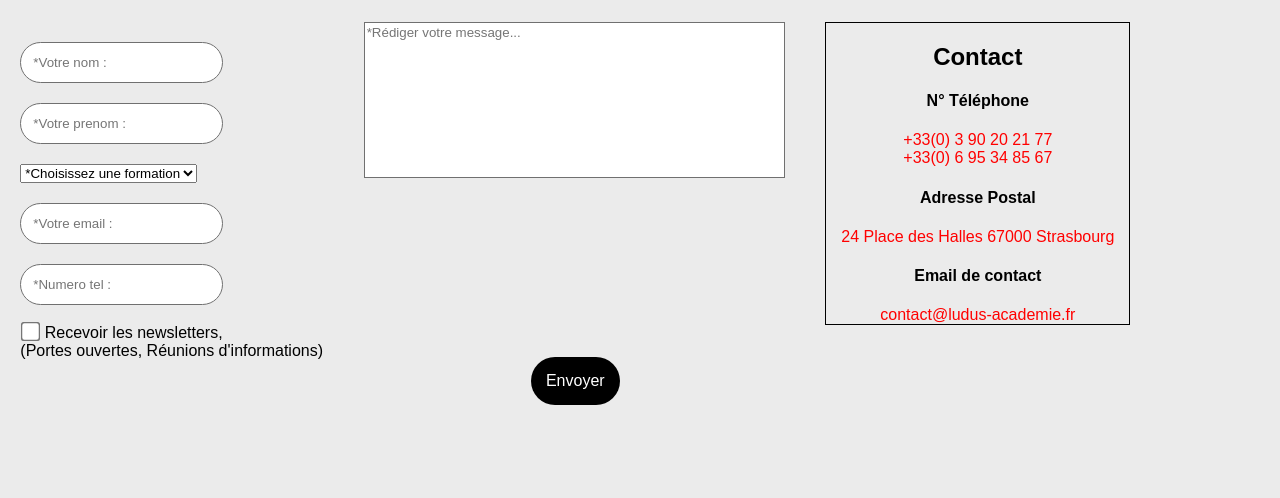
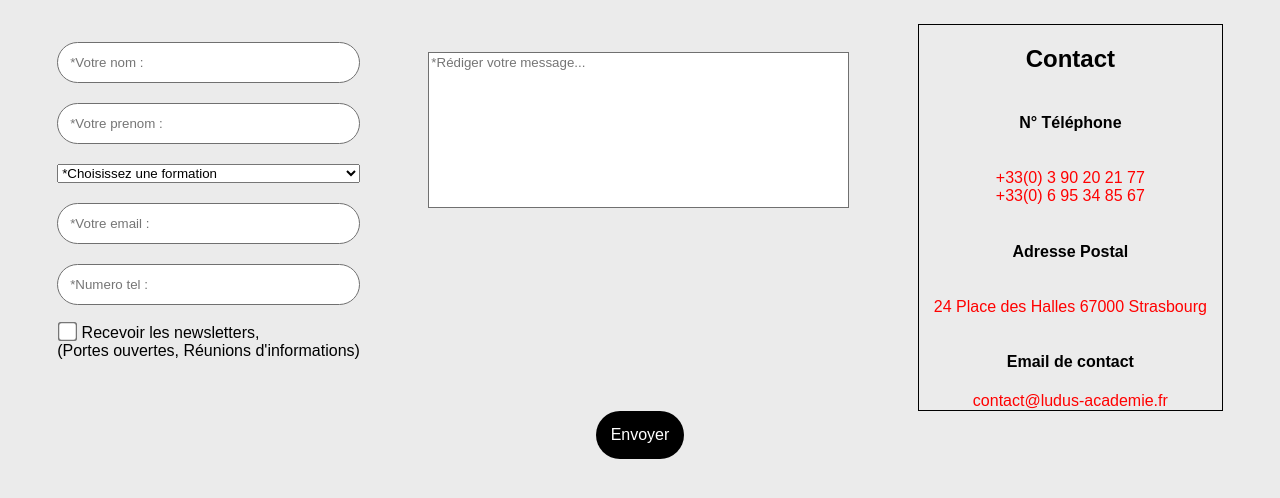
Before and after one commit to NicolasBauerV/ProjetBachERP2021, a PHP site: page /pages/formulaire_renseignement.php in a window 1280 px wide. Shown: the part 58-556 px from the top of the page. Run offline with PHP 8.4, Linux system fonts and the light colour scheme.

Commit message:
modification for the style of the form

```diff
--- a/pages/formulaire_renseignement.php
+++ b/pages/formulaire_renseignement.php
@@ -47,23 +47,19 @@
             }
         ?>
     </header>
-    <form id="form1" method="post" action="formulaire_renseignement.php">
+    <div id="wrapper">
+        <form method="post" action="formulaire_renseignement.php">
             <section class="petit-container">
                 <input required type="text" name="nom" id="nom" placeholder="*Votre nom :">
-            <br>
                 <input required type="text" name="prenom" id="prenom" placeholder="*Votre prenom :">
-            <br>
                 <select required name="cycle" id="cycle">
                     <option value="">*Choisissez une formation</option>
                     <option value="Cycle-1">Cycle 1</option>
                     <option value="Cycle-2">Cycle 2</option>
                     <option value="Cycle-3">Cycle 3</option>
                 </select>
-            <br>
                 <input required type="email" name="email" id="email" placeholder="*Votre email :">
-            <br>
                 <input required type="text" name="tel" id="tel" placeholder="*Numero tel :">
-            <br>
                 <label for="newsletter">
                     <input type="checkbox" name="newsletter" id="newsletter"> Recevoir les newsletters, <br> (Portes ouvertes, Réunions d'informations)
                 </label>
@@ -84,7 +80,10 @@
                 <h4>Email de contact</h4>
                 <a href="mailto:contact@ludus-academie.fr">contact@ludus-academie.fr</a>
             </section>
+            <br>
             <button id="btn-send">Envoyer</button>
         </form>
+    </div>
+
 </body>
 </html>
--- a/src/style/formulaire.css
+++ b/src/style/formulaire.css
@@ -16,13 +16,6 @@ body {
 header {
     color: #707070;
     text-align: center;
-}
-
-#form1 {
-    height: auto;
-    display: flex;
-    flex-wrap: wrap;
-    justify-content: space-around;
 }
 
 input {
@@ -74,19 +67,33 @@ input[type=checkbox] {
   padding: 10px;
 }
 
+#wrapper{
+    width: auto;
+    height: auto;
+    display: flex;
+    justify-content: space-around;
+}
+
+.petit-container {
+    width: max-content;
+    height: auto;
+    display: inline-flex;
+    flex-direction: column;
+    justify-content: space-around;
+    margin-left: 4vh;
+    margin-right: 4vh;
+}
+
 #contact {
     padding: 0 15px;
     text-align: center;
-    margin-bottom: 20vh;
     border: black solid 1px;
 }
 
 #btn-send {
-    margin-bottom: 10vh;
-    position: relative;
+    display: block;
+    margin: 0 auto;
     max-height: fit-content;
-    align-self: end;
-    right: 50%;
     padding: 15px;
 }
 
```
Lines whose indentation alone changed are shown as unchanged.
